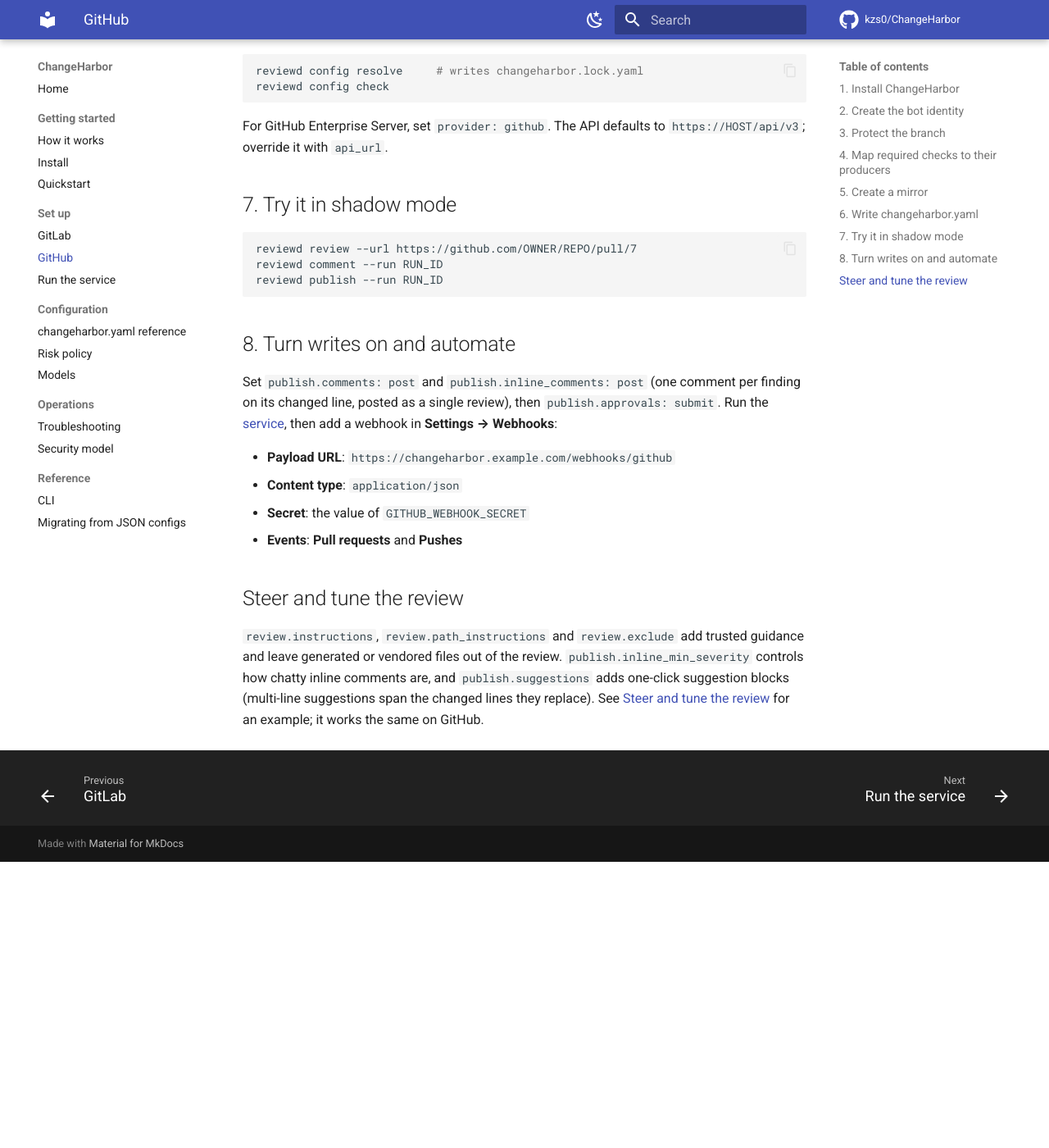
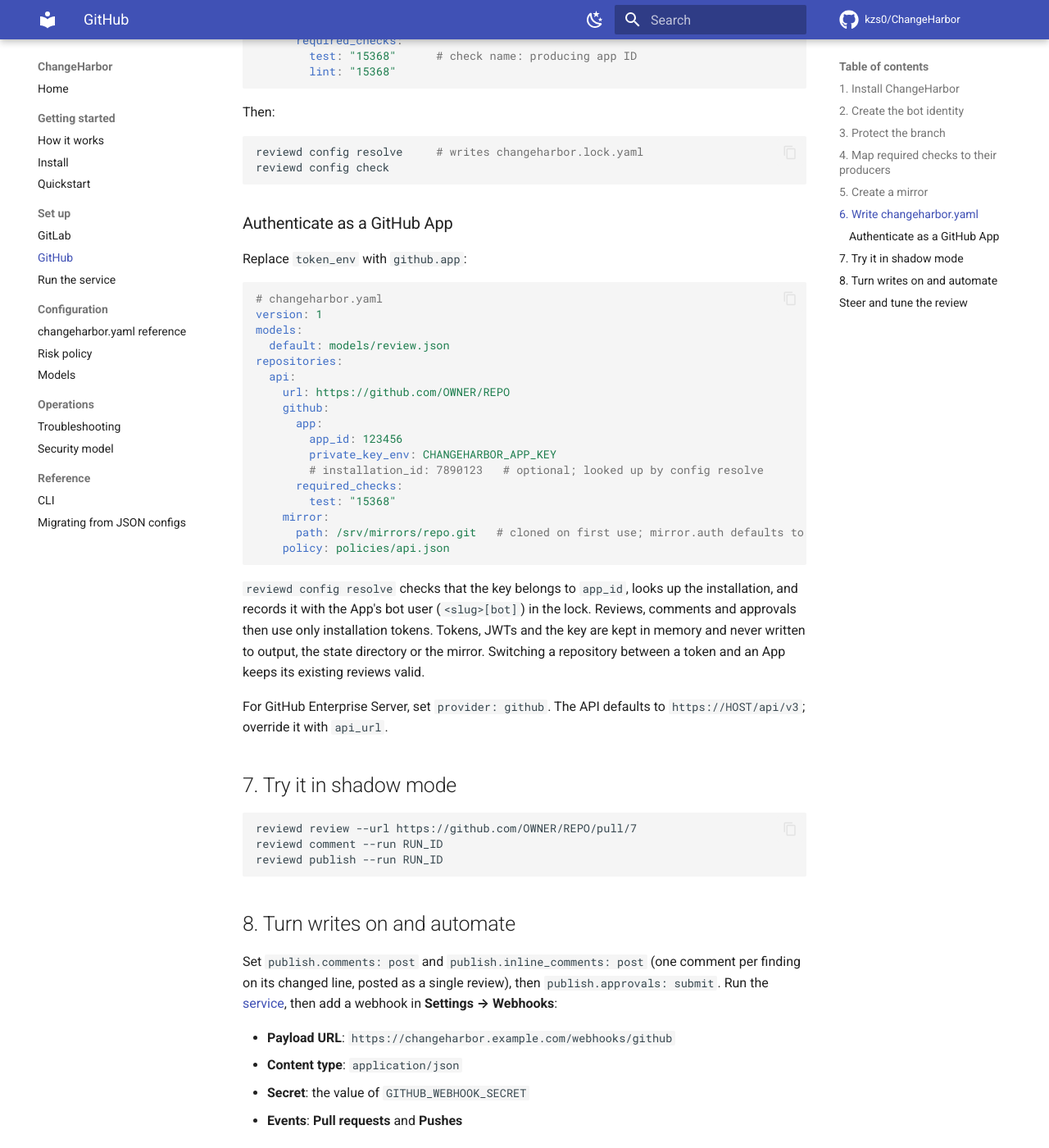
Before and after one commit to kzs0/ChangeHarbor, an MkDocs documentation site: the page built from website/docs/guides/github.md, in a window 1280 px wide and 1400 px high, scrolled down 2268 px. Shown: the whole window at 82% size. Built offline with MkDocs 1.6.1 and Material for MkDocs 9.7.7, drawn with Linux system fonts in a browser that asks for light colours; comment, search, counter and statistics services are not loaded; before the commit the page ends 3319 px from its top, so only the background shows below that; some of the changed text lies outside the part shown.

Commit message:
Document GitHub App auth, token mirrors, model APIs and the container image
Co-Authored-By: Claude Opus 5.5 <noreply@anthropic.com>
Claude-Session: https://claude.ai/code/session_019RthdeqzNpq3NCAnoj8Xxp

````diff
--- a/website/docs/guides/github.md
+++ b/website/docs/guides/github.md
@@ -39,15 +39,18 @@ Use either a **machine user** with a fine-grained personal access token, or a
 
 === "GitHub App"
 
-    Grant the same permissions. Installation tokens can't call `/user`, so set
-    the app's bot user ID yourself:
+    Create a GitHub App with the same repository permissions, install it on
+    the repository and download a private key. Put the PEM in an environment
+    variable:
 
     ```sh
-    gh api users/YOUR-APP-NAME%5Bbot%5D --jq .id
+    export CHANGEHARBOR_APP_KEY="$(cat review-app.private-key.pem)"
     ```
 
-    Put that number in `bot_user_id`. Minting and rotating installation tokens
-    into `GITHUB_TOKEN` is up to your deployment.
+    ChangeHarbor signs a short-lived JWT with the key, exchanges it for an
+    installation token scoped to this one repository, and refreshes the token
+    five minutes before it expires. See
+    [Authenticate as a GitHub App](#authenticate-as-a-github-app).
 
 ## 3. Protect the branch
 
@@ -76,13 +79,18 @@ GitHub Actions is app `15368`.
 
 ## 5. Create a mirror
 
+With `mirror.sync: auto` (the default), ChangeHarbor fetches `main` and
+`refs/pull/N/head` before each review and approval check, and clones the
+mirror itself when `mirror.path` doesn't exist yet.
+
+With a GitHub App, or with `mirror.auth: token`, git authenticates with the
+repository's forge token, passed only through git's environment. Nothing is
+stored in the mirror's remote URL. Otherwise the mirror's own git
+configuration supplies credentials; for example, clone it yourself:
+
 ```sh
-git clone --mirror https://x-access-token:TOKEN@github.com/OWNER/REPO.git \
-  /srv/mirrors/repo.git
+git clone --mirror https://github.com/OWNER/REPO.git /srv/mirrors/repo.git
 ```
-
-With `mirror.sync: auto`, ChangeHarbor fetches `main` and `refs/pull/N/head`
-before each review and approval check.
 
 ## 6. Write `changeharbor.yaml`
 
@@ -114,6 +122,37 @@ Then:
 reviewd config resolve     # writes changeharbor.lock.yaml
 reviewd config check
 ```
+
+### Authenticate as a GitHub App
+
+Replace `token_env` with `github.app`:
+
+```yaml
+# changeharbor.yaml
+version: 1
+models:
+  default: models/review.json
+repositories:
+  api:
+    url: https://github.com/OWNER/REPO
+    github:
+      app:
+        app_id: 123456
+        private_key_env: CHANGEHARBOR_APP_KEY
+        # installation_id: 7890123   # optional; looked up by config resolve
+      required_checks:
+        test: "15368"
+    mirror:
+      path: /srv/mirrors/repo.git   # cloned on first use; mirror.auth defaults to token
+    policy: policies/api.json
+```
+
+`reviewd config resolve` checks that the key belongs to `app_id`, looks up
+the installation, and records it with the App's bot user
+(`<slug>[bot]`) in the lock. Reviews, comments and approvals then use only
+installation tokens. Tokens, JWTs and the key are kept in memory and never
+written to output, the state directory or the mirror. Switching a repository
+between a token and an App keeps its existing reviews valid.
 
 For GitHub Enterprise Server, set `provider: github`. The API defaults to
 `https://HOST/api/v3`; override it with `api_url`.
````
Also changed, not shown: website/docs/configuration/models.md (+43 -4 lines), website/docs/configuration/reference.md (+1 -1 lines), website/docs/getting-started/install.md (+17 -0 lines), website/docs/operations/security.md (+5 -0 lines), website/docs/reference/cli.md (+2 -2 lines), 2 other files.
